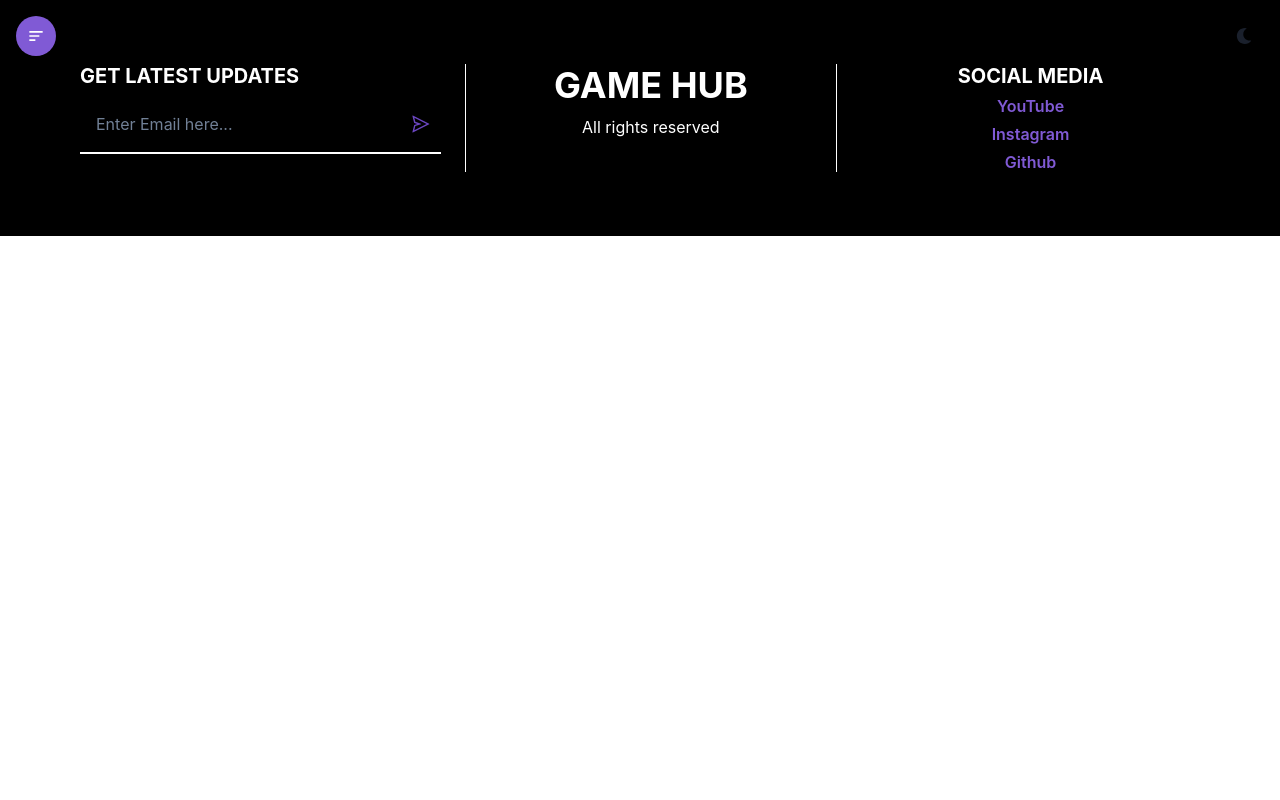
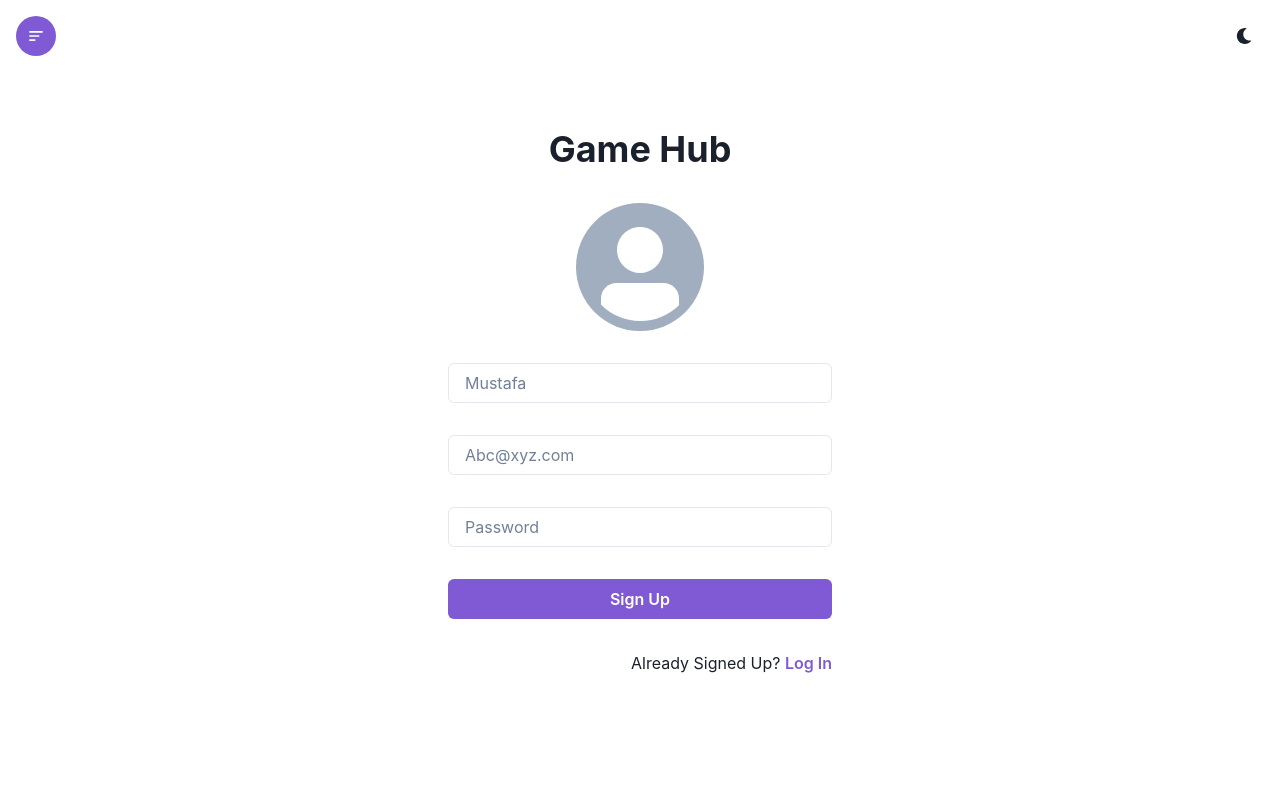
Before and after one commit to HIDZI123/proj_two, a React (Create React App) app: page /signup in a window 1280 px wide. Shown: the top 800 px of the page. Built offline with nearby package versions, Linux system fonts and the light colour scheme.

Commit message:
completed sign  up and log in pages

```diff
--- a/src/App.js
+++ b/src/App.js
@@ -4,6 +4,8 @@ import Home from './components/Home';
 import Footer from './components/Footer';
 import Videos from './components/Videos';
 import Upload from './components/Upload';
+import Login from './components/Login';
+import Signup from './components/Signup';
 
 function App() {
   return (
@@ -14,6 +16,8 @@ function App() {
         <Route path="/" element={<Home />} />
         <Route path="/videos" element={<Videos />} />
         <Route path="/upload" element={<Upload />} />
+        <Route path="/login" element={<Login />} />
+        <Route path="/signup" element={<Signup />} />
       </Routes>
 
       <Footer />
--- /dev/null
+++ b/src/components/Login.jsx
@@ -0,0 +1,59 @@
+import {
+  Button,
+  Container,
+  Heading,
+  Input,
+  Text,
+  VStack,
+} from '@chakra-ui/react';
+import React from 'react';
+import { Link } from 'react-router-dom';
+
+const Login = () => {
+  return (
+    <Container h={'100vh'} maxW={'container.xl'} p={'16'}>
+      <form>
+        <VStack
+          alignItems={'stretch'}
+          spacing={'8'}
+          w={['full', '96']}
+          m={'auto'}
+          my={'16'}
+        >
+          <Heading>Welcome Back</Heading>
+
+          <Input
+            placeholder={'Abc@xyz.com'}
+            type={'email'}
+            required
+            focusBorderColor={'purple.500'}
+          />
+
+          <Input
+            placeholder={'Password'}
+            type={'password'}
+            required
+            focusBorderColor={'purple.500'}
+          />
+
+          <Button variant={'link'} alignSelf={'flex-end'}>
+            <Link to={'/forgotpassword'}>Forgot password?</Link>
+          </Button>
+
+          <Button colorScheme="purple" type={'submit'}>
+            Log In
+          </Button>
+
+          <Text textAlign={'right'}>
+            New User? {'  '}
+            <Button variant={'link'} colorScheme="purple">
+              <Link to={'/signup'}>Sign Up</Link>
+            </Button>
+          </Text>
+        </VStack>
+      </form>
+    </Container>
+  );
+};
+
+export default Login;
--- /dev/null
+++ b/src/components/Signup.jsx
@@ -0,0 +1,64 @@
+import {
+  Avatar,
+  Button,
+  Container,
+  Heading,
+  Input,
+  Text,
+  VStack,
+} from '@chakra-ui/react';
+import React from 'react';
+import { Link } from 'react-router-dom';
+
+const Signup = () => {
+  return (
+    <Container h={'100vh'} maxW={'container.xl'} p={'16'}>
+      <form>
+        <VStack
+          alignItems={'stretch'}
+          spacing={'8'}
+          w={['full', '96']}
+          m={'auto'}
+          my={'16'}
+        >
+          <Heading textAlign={"center"}>Game Hub</Heading>
+          <Avatar alignSelf={"center"} boxSize={"32"} />
+
+          <Input
+            placeholder={'Mustafa'}
+            type={'text'}
+            required
+            focusBorderColor={'purple.500'}
+          />
+
+          <Input
+            placeholder={'Abc@xyz.com'}
+            type={'email'}
+            required
+            focusBorderColor={'purple.500'}
+          />
+
+          <Input
+            placeholder={'Password'}
+            type={'password'}
+            required
+            focusBorderColor={'purple.500'}
+          />
+
+          <Button colorScheme="purple" type={'submit'}>
+            Sign Up
+          </Button>
+
+          <Text textAlign={'right'}>
+            Already Signed Up? {'  '}
+            <Button variant={'link'} colorScheme="purple">
+              <Link to={'/login'}>Log In</Link>
+            </Button>
+          </Text>
+        </VStack>
+      </form>
+    </Container>
+  );
+};
+
+export default Signup;
```
